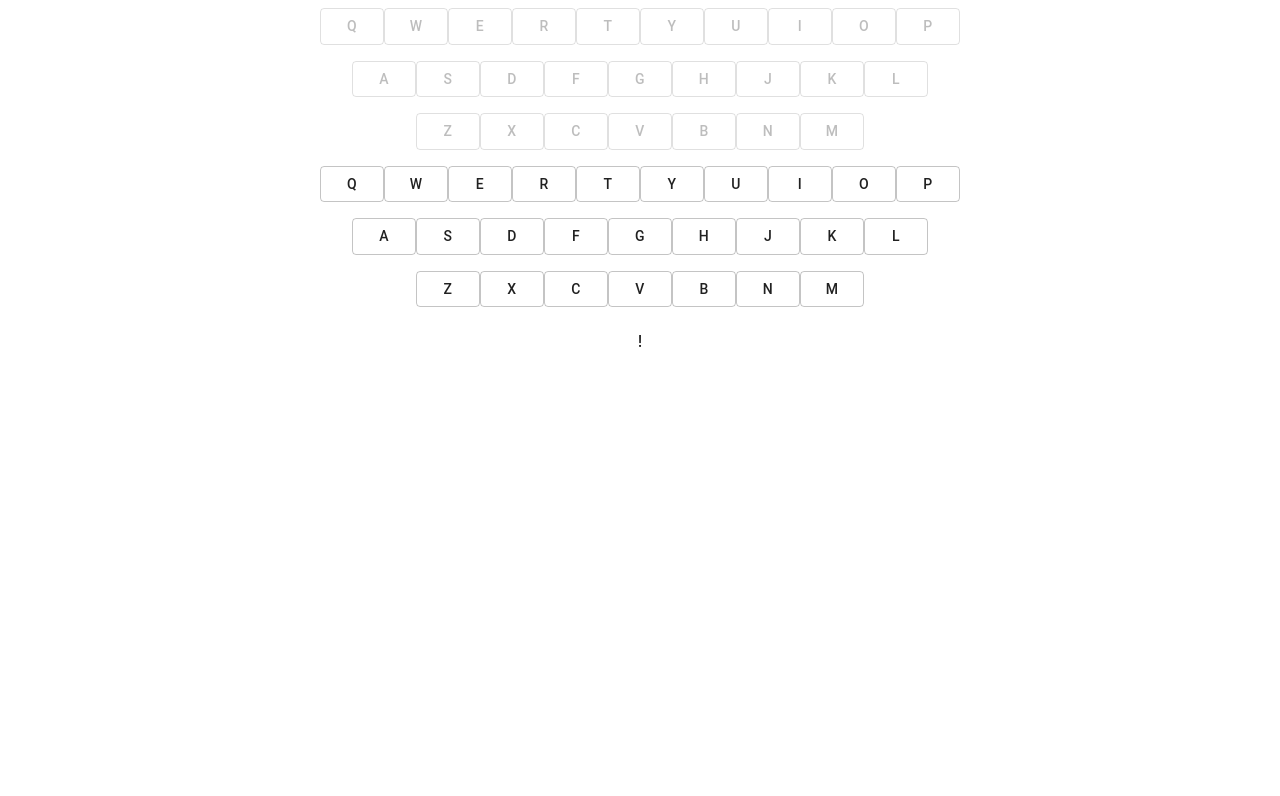
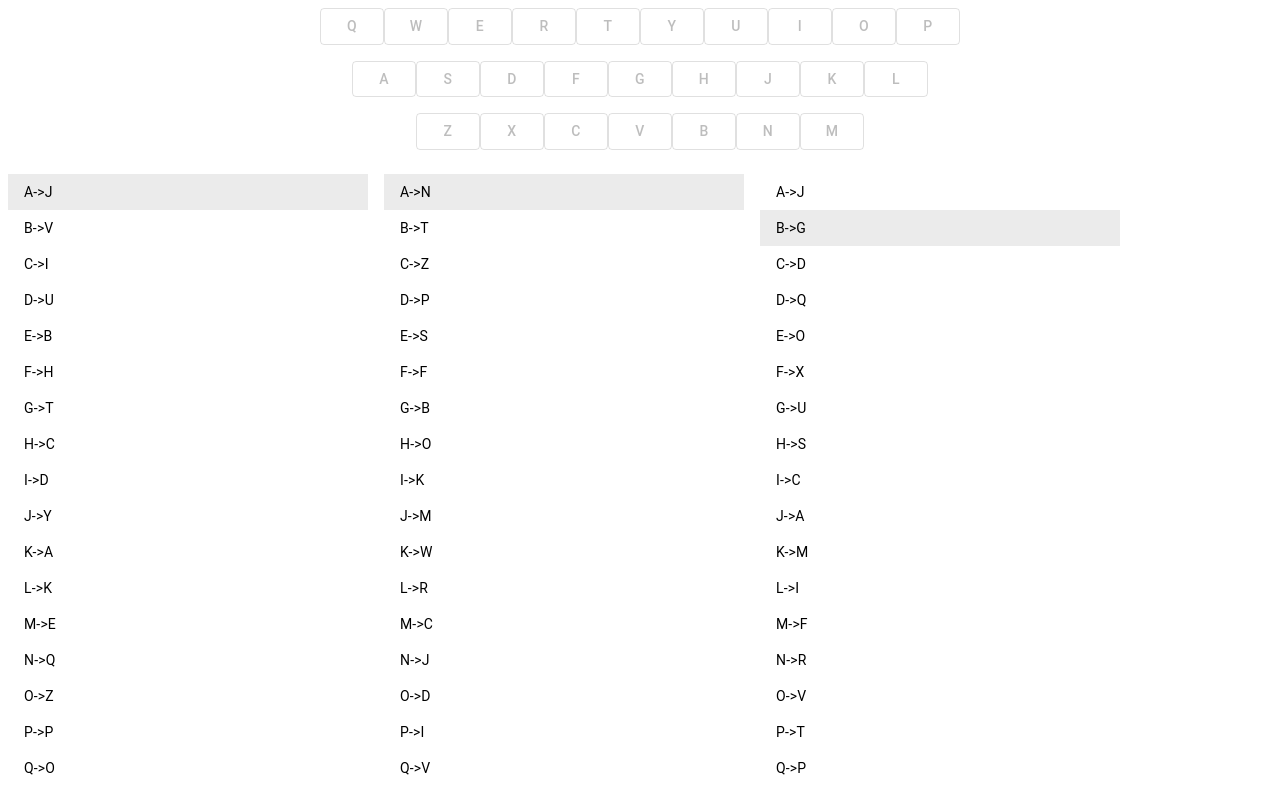
Before and after one commit to wisemandenny/enigma, a React (Create React App) app: page / in a window 1280 px wide. Shown: the top 796 px of the page. Built offline with nearby package versions, Linux system fonts and the light colour scheme.

Commit message:
basic list implementation of rotors

```diff
--- a/src/App.js
+++ b/src/App.js
@@ -1,13 +1,10 @@
-import logo from './logo.svg';
 import './App.css';
 import Interface from './frontend/interface.js'
 
 function App() {
   return (
     <div className="App">
-      <body>
         <Interface />
-      </body>
     </div>
   );
 }
--- a/src/frontend/input/key.js
+++ b/src/frontend/input/key.js
@@ -1,18 +1,8 @@
 import React from "react"
-import { makeStyles } from '@material-ui/core/styles'
 import Button from '@material-ui/core/Button'
-
-const useStyles = makeStyles((theme) => ({
-  root: {
-    '& > *': {
-      margin: theme.spacing(1)
-    }
-  }
-}))
 
 const Key = (props) => {
   const { char, onClick } = props
-  const classes = useStyles()
   return (
     <Button variant="outlined" onClick={onClick}>{char}</Button>
   )
--- a/src/frontend/input/keyboard.js
+++ b/src/frontend/input/keyboard.js
@@ -16,9 +16,9 @@ const useStyles = makeStyles ((theme) => ({
 
 const Keyboard = (props) => {
   const classes = useStyles()
-  const {setPressedKey} = props
+  const {dupKeyToggle, setPressedKey} = props
 
-  const onClick = (key) => setPressedKey(key)
+  const onClick = (key) => setPressedKey([key, !dupKeyToggle])
 
   return (
     <div className={classes.root}>
--- a/src/frontend/interface.js
+++ b/src/frontend/interface.js
@@ -1,13 +1,17 @@
 import React from 'react'
 import Keyboard from './input/keyboard.js'
 import LampBoard from './output/lampboard.js'
+import Rotors from './internals/rotors.js'
 
 export default function Interface() {
-  const [pressedKey, setPressedKey] = React.useState('!')
+  const [pressedKey, setPressedKey] = React.useState(['!', true])
+  const [rotorPositions, setRotorPositions] = React.useState([0,0,0])
+
   return (
     <div>
-      <LampBoard litLamp={pressedKey}/>
-      <Keyboard setPressedKey={setPressedKey}/>
+      <LampBoard litLamp={pressedKey[0]}/>
+      <Rotors pressedKey={pressedKey} rotorPositions={rotorPositions} setRotorPositions={setRotorPositions} types={['I', 'II', 'III']}/>
+      <Keyboard setPressedKey={setPressedKey} dupKeyToggle={pressedKey[1]}/>
       <p>{pressedKey}</p>
     </div>
   )
--- /dev/null
+++ b/src/frontend/internals/rotor.js
@@ -0,0 +1,35 @@
+import React from 'react'
+import { makeStyles } from '@material-ui/core/styles'
+import List from '@material-ui/core/List';
+import ListItem from '@material-ui/core/ListItem';
+import ListItemText from '@material-ui/core/ListItemText';
+
+const useStyles = makeStyles((theme) => ({
+  root: {
+    width: '100%',
+    maxWidth: 360,
+    backgroundColor: theme.palette.background.paper,
+  }
+}));
+
+const alphabet = [...'abcdefghijklmnopqrstuvwxyz']
+
+const Rotor = (props) => {
+  const classes = useStyles()
+  const { position, mapping } = props
+
+  return (
+    <div className={classes.root}>
+      <List component='nav' dense >
+      {alphabet.map((letter, index) => (
+        <ListItem selected={index===position}>
+            <ListItemText primary={letter.toUpperCase() + "->" + [...mapping][index].toUpperCase()} />
+          </ListItem>
+      ))}
+      </List>
+    </div>
+  )
+
+}
+
+export default Rotor
--- /dev/null
+++ b/src/frontend/internals/rotors.js
@@ -0,0 +1,71 @@
+import React from 'react'
+import Rotor from './rotor.js'
+import { makeStyles } from '@material-ui/core/styles'
+
+const useStyles = makeStyles ((theme) => ({
+  root: {
+    display: 'flex',
+    flexDirection: 'row',
+    alignItems: 'center',
+    '& > *': {
+      margin: theme.spacing(1)
+    }
+  }
+}))
+
+const RotorSettings = {
+  'I' : {
+    turnoverPosition: 17, // R
+    mapping: 'jgdqoxuscamifrvtpnewkblzyh'
+  },
+  'II': {
+    turnoverPosition: 5, // F
+    mapping: 'ntzpsfbokmwrcjdivlaeyuxhgq'
+  },
+  'III': {
+    turnoverPosition: 22, // W
+    mapping: 'jviubhtcdyakeqzposgxnrmwfl'
+  },
+  'IV': {
+    turnoverPosition: 10, // K
+    mapping: 'qyhognecvpuztfdjaxwmkisrbl'
+  },
+  'V': {
+    turnoverPosition: 0, // A
+    mapping: 'qwertzuioasdfghjkpyxcvbnml'
+  }
+}
+
+const rotate = (position) => {
+  if (position < 25) return ++position
+  else return 0
+}
+
+const Rotors = (props) => {
+  const classes = useStyles()
+  const {pressedKey, rotorPositions, setRotorPositions, types} = props
+
+
+  React.useEffect(() => {
+    let newPositions = [...rotorPositions]
+    newPositions[2] = rotate(newPositions[2])
+    if (newPositions[2] === RotorSettings[types[2]].turnoverPosition) {
+      newPositions[1] = rotate(newPositions[1])
+    }
+    if (newPositions[1] === RotorSettings[types[1]].turnoverPosition) {
+      newPositions[0] = rotate(newPositions[0])
+    }
+    setRotorPositions(newPositions)
+  }, [pressedKey])
+
+
+  return (
+    <div className={classes.root}>
+      <Rotor position={rotorPositions[0]} slot={2} mapping={RotorSettings[types[2]].mapping}/>
+      <Rotor position={rotorPositions[1]} slot={1} mapping={RotorSettings[types[1]].mapping}/>
+      <Rotor position={rotorPositions[2]} slot={0} mapping={RotorSettings[types[0]].mapping}/>
+    </div>
+  )
+}
+
+export default Rotors
--- a/src/frontend/output/lamp.js
+++ b/src/frontend/output/lamp.js
@@ -1,18 +1,8 @@
 import React from "react"
-import { makeStyles } from '@material-ui/core/styles'
 import Button from '@material-ui/core/Button'
-
-const useStyles = makeStyles((theme) => ({
-  root: {
-    '& > *': {
-      margin: theme.spacing(1)
-    }
-  }
-}))
 
 const Lamp = (props) => {
   const {char, isLit } = props
-  const classes = useStyles()
   return (
     <Button variant={isLit ? 'contained' : 'outlined'} disabled>{char}</Button>
   )
```
